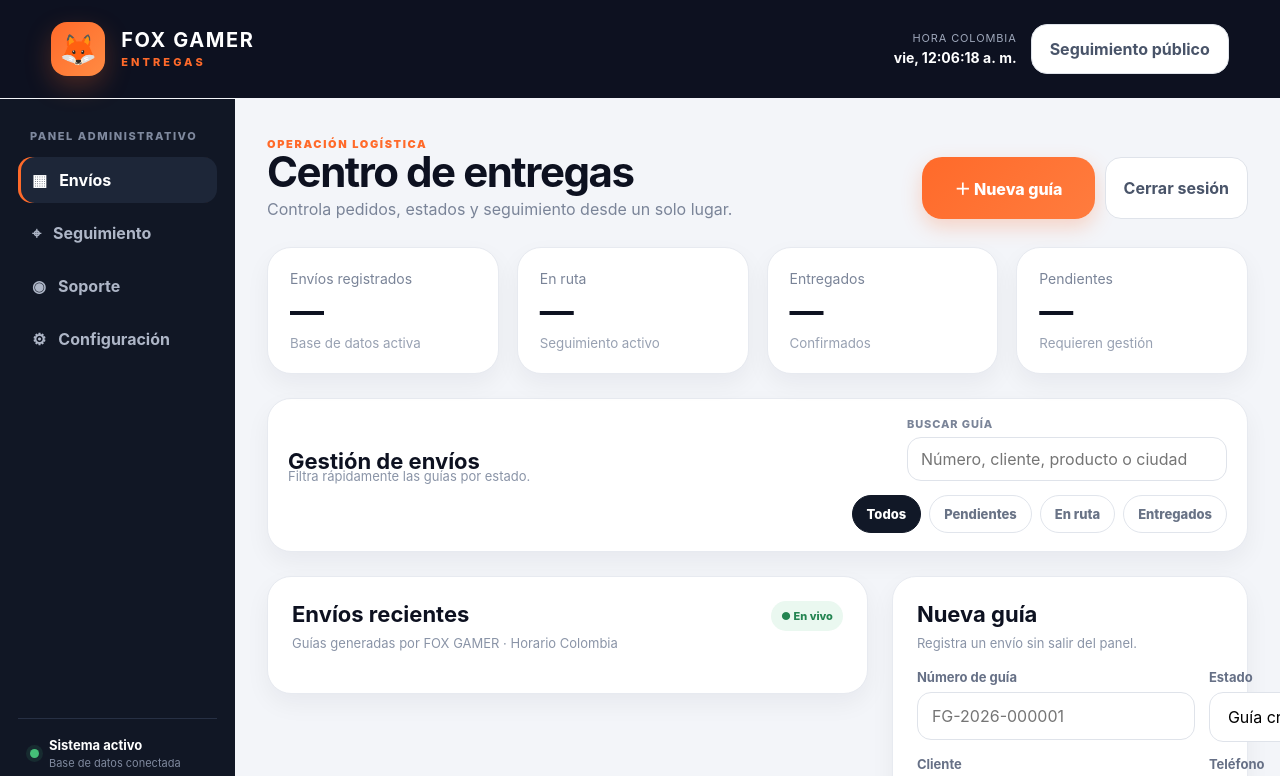
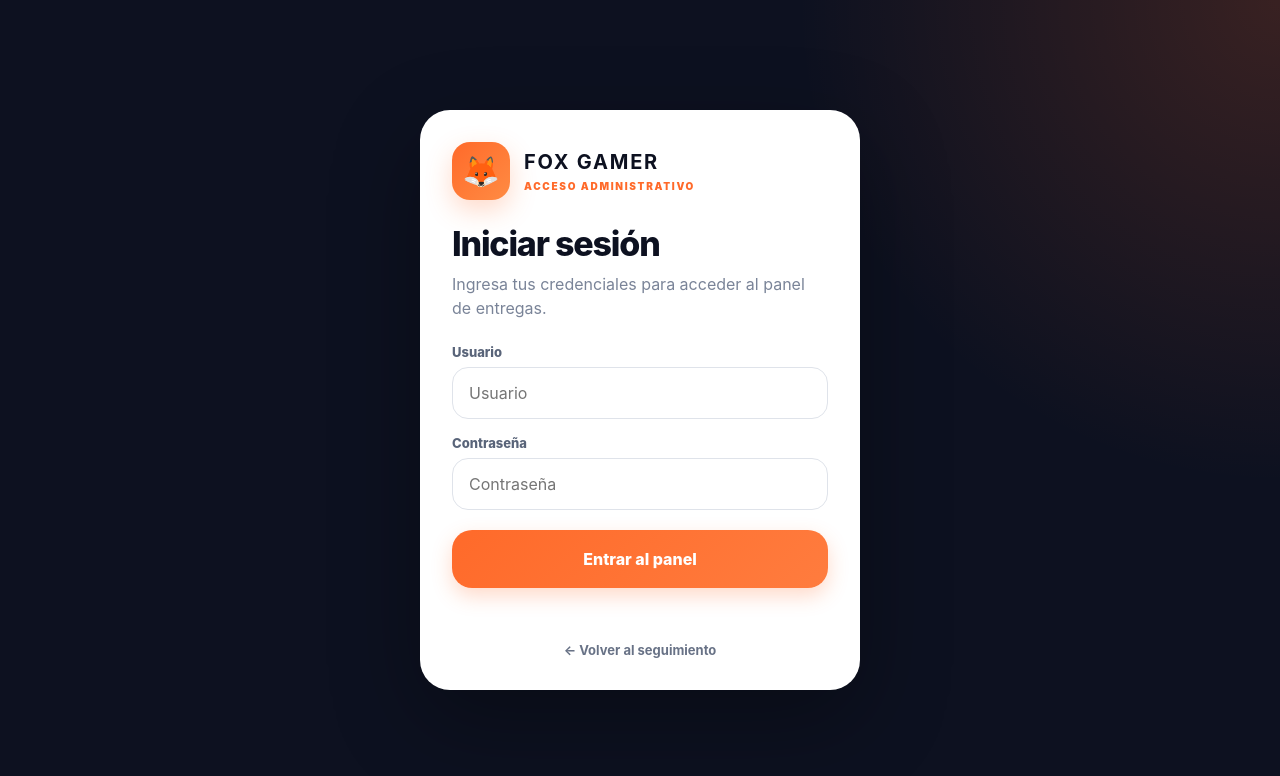
Before and after one commit to andresgrfelipe-ops/foxgamer-entregas, a website: page admin.html in a window 1280 px wide. Shown: the top 776 px of the page. Drawn offline with Linux system fonts and the light colour scheme.

Commit message:
Style secure admin login screen

```diff
--- a/styles.css
+++ b/styles.css
@@ -300,3 +300,44 @@ footer{display:flex;justify-content:space-between;gap:20px;padding:24px clamp(24
   .guide-document-wrap{padding:0!important}
   .guide-document{box-shadow:none!important;border-radius:0!important;max-width:none!important;padding:18mm!important}
 }
+
+/* Acceso administrativo con usuario y contraseña */
+.admin-login-gate{
+  position:fixed;
+  inset:0;
+  z-index:9999;
+  display:none;
+  place-items:center;
+  padding:24px;
+  background:
+    radial-gradient(circle at top right, rgba(255,106,42,.18), transparent 32%),
+    #0d1120;
+}
+.admin-login-gate.show{display:grid}
+.admin-locked{overflow:hidden}
+.admin-login-card{
+  width:min(440px,100%);
+  background:#fff;
+  border-radius:30px;
+  padding:32px;
+  box-shadow:0 30px 90px rgba(0,0,0,.32);
+}
+.admin-login-brand{display:flex;align-items:center;gap:14px;margin-bottom:26px}
+.admin-login-brand .brand-mark{width:58px;height:58px;font-size:30px;border-radius:18px}
+.admin-login-brand strong{display:block;font-size:20px;letter-spacing:.09em}
+.admin-login-brand small{display:block;margin-top:6px;color:#ff6a2a;font-size:10px;font-weight:900;letter-spacing:.17em}
+.admin-login-card h1{font-size:34px;line-height:1.05;margin:0 0 10px;font-weight:800;letter-spacing:-.035em}
+.admin-login-card>p{margin:0 0 24px;color:#7a8498;line-height:1.5}
+.admin-login-card form{display:flex;flex-direction:column;gap:16px}
+.admin-login-card label{display:flex;flex-direction:column;gap:7px}
+.admin-login-card label span{font-size:13px;font-weight:800;color:#596479}
+.admin-login-card input{border:1px solid #dfe3ea;border-radius:16px;padding:15px 16px;outline:none;background:#fff}
+.admin-login-card input:focus{border-color:#ff986c;box-shadow:0 0 0 3px rgba(255,106,42,.10)}
+.admin-login-submit{width:100%;margin-top:4px}
+.admin-login-error{min-height:20px;color:#b63b3b;font-size:13px;font-weight:700;text-align:center}
+.admin-login-back{display:block;text-align:center;margin-top:18px;color:#687286;font-size:13px;font-weight:700}
+@media(max-width:560px){
+  .admin-login-gate{padding:16px}
+  .admin-login-card{padding:24px;border-radius:24px}
+  .admin-login-card h1{font-size:30px}
+}
```
